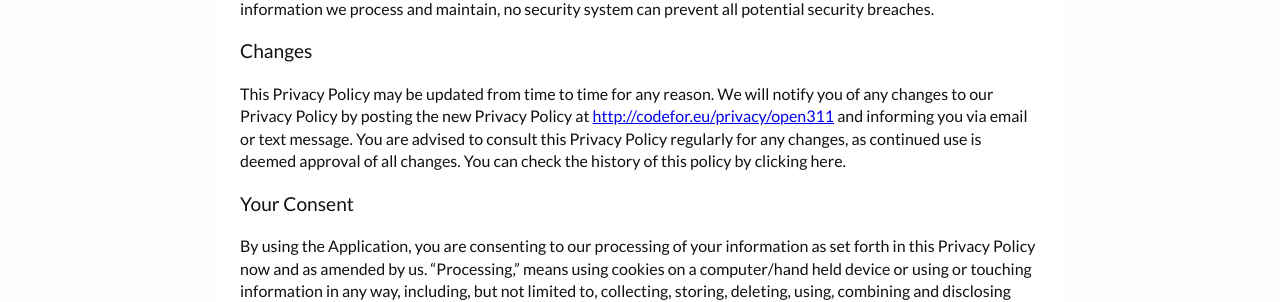
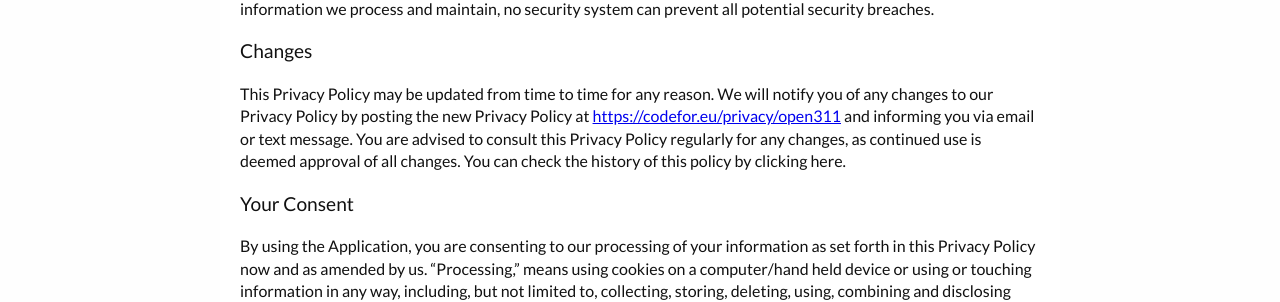
Before and after one commit to codeforeurope/codeforeurope.github.io, a Jekyll site: the page built from _pages/open311-privacy.md, in a window 1280 px wide and 900 px high, scrolled down 1631 px. Shown: the part 154-456 px from the top of the window. Built offline with Jekyll 4.4.1, drawn with Linux system fonts in a browser that asks for light colours.

Commit message:
Updated to https

```diff
--- a/_includes/header.html
+++ b/_includes/header.html
@@ -7,10 +7,10 @@
   <meta property="og:site_name" content="Code For Europe">
   <meta property="og:title" name="title" content="{{ page.title }}">
   <meta property="og:description" name="description" content="{{ page.description }}">
-  <meta property="og:image" content="{{ "/img/CfE.png" | absolute_url }}">
+  <meta property="og:image" content="/img/CfE.png">
   <meta name="keywords" content="{{ page.tags | join: ', ' }}">
-  <link rel="image_src" href="{{ "/img/CfE.png" | absolute_url }}"/>
-  <link rel="shortcut icon" sizes="128x128" href="{{ "/img/CfE-icon.png" | absolute_url }}" />
+  <link rel="image_src" href="/img/CfE.png"/>
+  <link rel="shortcut icon" sizes="128x128" href="/img/CfE-icon.png" />
   <link href="https://fonts.googleapis.com/css?family=Lato" rel="stylesheet">
-  <link rel="stylesheet" href="{{ "/css/style.css" | absolute_url }}" type="text/css" media="all">
+  <link rel="stylesheet" href="/css/style.css" type="text/css" media="all">
 </head>
--- a/_pages/open311-privacy.md
+++ b/_pages/open311-privacy.md
@@ -60,7 +60,7 @@ We are concerned about safeguarding the confidentiality of your information. We
 
 ### Changes
 
-This Privacy Policy may be updated from time to time for any reason. We will notify you of any changes to our Privacy Policy by posting the new Privacy Policy at <http://codefor.eu/privacy/open311> and informing you via email or text message. You are advised to consult this Privacy Policy regularly for any changes, as continued use is deemed approval of all changes. You can check the history of this policy by clicking here.
+This Privacy Policy may be updated from time to time for any reason. We will notify you of any changes to our Privacy Policy by posting the new Privacy Policy at <https://codefor.eu/privacy/open311> and informing you via email or text message. You are advised to consult this Privacy Policy regularly for any changes, as continued use is deemed approval of all changes. You can check the history of this policy by clicking here.
 
 ### Your Consent
 
```
